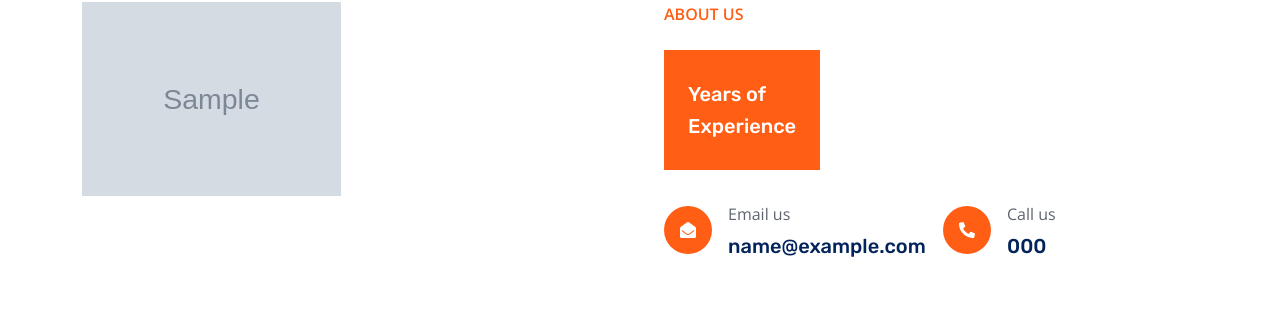
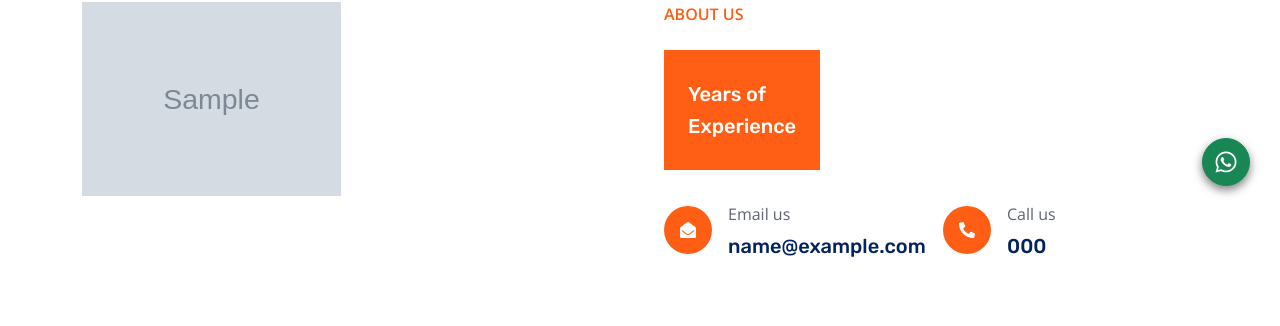
Before and after one commit to sarojoffl/hydro_site, a Django app: page /about/ in a window 1280 px wide. Shown: the part 519-845 px from the top of the page. Run offline with Django 5.2, Linux system fonts and the light colour scheme; tables that the repository leaves empty hold one stand-in row (values such as "Sample post"); grey boxes marked "Sample" are stand-in pictures; data that the repository does not hold is empty; some libraries are stand-ins or nearby versions.

Commit message:
add dynamic whatsapp button

```diff
--- a/core/admin_forms.py
+++ b/core/admin_forms.py
@@ -157,7 +157,7 @@ class OrganizationDetailForm(forms.ModelForm):
     class Meta:
         model = OrganizationDetail
         fields = [
-            'site_title', 'address', 'phone', 'email',
+            'site_title', 'address', 'phone', 'whatsapp_number', 'email',
             'weekday_hours', 'saturday_hours', 'sunday_hours',
             'facebook', 'twitter', 'instagram', 'linkedin',
         ]
@@ -165,6 +165,7 @@ class OrganizationDetailForm(forms.ModelForm):
             'site_title': forms.TextInput(attrs={'placeholder': 'Site Title'}),
             'address': forms.TextInput(attrs={'placeholder': 'Address'}),
             'phone': forms.TextInput(attrs={'placeholder': 'Phone'}),
+            'whatsapp_number': forms.TextInput(attrs={'placeholder': 'WhatsApp Number (optional)'}),
             'email': forms.EmailInput(attrs={'placeholder': 'Email'}),
             'weekday_hours': forms.TextInput(attrs={'placeholder': 'Monday - Friday hours'}),
             'saturday_hours': forms.TextInput(attrs={'placeholder': 'Saturday hours'}),
--- a/core/models.py
+++ b/core/models.py
@@ -164,6 +164,7 @@ class OrganizationDetail(models.Model):
     site_title = models.CharField(max_length=200, default='Hydro Organization')
     address = models.CharField(max_length=255)
     phone = models.CharField(max_length=30)
+    whatsapp_number = models.CharField(max_length=20, blank=True)
     email = models.EmailField()
     weekday_hours = models.CharField(max_length=100)
     saturday_hours = models.CharField(max_length=100)
--- a/templates/base.html
+++ b/templates/base.html
@@ -27,6 +27,29 @@
 
     <!-- Custom CSS -->
     <link href="{% static 'css/style.css' %}" rel="stylesheet">
+
+    <style>
+        .whatsapp-float {
+        position: fixed;
+        bottom: 95px;
+        right: 30px;
+        z-index: 1000;
+        display: flex;
+        align-items: center;
+        justify-content: center;
+        box-shadow: 0 4px 10px rgba(0, 0, 0, 0.5);
+        transition: transform 0.3s ease, box-shadow 0.3s ease;
+        }
+
+        .whatsapp-float:hover {
+        transform: translateY(-5px);
+        box-shadow: 0 6px 15px rgba(0, 0, 0, 0.4);
+        }
+
+        .whatsapp-float i {
+        font-size: 1.5rem;
+        }
+    </style>
 </head>
 <body>
 
@@ -42,26 +65,16 @@
         <div class="col-lg-6 ps-5 text-start">
             <div class="h-100 d-inline-flex align-items-center text-white">
                 <span>Follow Us:</span>
-                {% if org_details.facebook %}
-                <a class="btn btn-link text-light" href="{{ org_details.facebook }}"><i class="fab fa-facebook-f"></i></a>
-                {% endif %}
-                {% if org_details.twitter %}
-                <a class="btn btn-link text-light" href="{{ org_details.twitter }}"><i class="fab fa-twitter"></i></a>
-                {% endif %}
-                {% if org_details.linkedin %}
-                <a class="btn btn-link text-light" href="{{ org_details.linkedin }}"><i class="fab fa-linkedin-in"></i></a>
-                {% endif %}
-                {% if org_details.instagram %}
-                <a class="btn btn-link text-light" href="{{ org_details.instagram }}"><i class="fab fa-instagram"></i></a>
-                {% endif %}
+                {% if org_details.facebook %}<a class="btn btn-link text-light" href="{{ org_details.facebook }}"><i class="fab fa-facebook-f"></i></a>{% endif %}
+                {% if org_details.twitter %}<a class="btn btn-link text-light" href="{{ org_details.twitter }}"><i class="fab fa-twitter"></i></a>{% endif %}
+                {% if org_details.linkedin %}<a class="btn btn-link text-light" href="{{ org_details.linkedin }}"><i class="fab fa-linkedin-in"></i></a>{% endif %}
+                {% if org_details.instagram %}<a class="btn btn-link text-light" href="{{ org_details.instagram }}"><i class="fab fa-instagram"></i></a>{% endif %}
             </div>
         </div>
         <div class="col-lg-6 text-end">
             <div class="h-100 topbar-right d-inline-flex align-items-center text-white py-2 px-5">
                 <span class="fs-5 fw-bold me-2"><i class="fa fa-phone-alt me-2"></i>Call Us:</span>
-                {% if org_details.phone %}
-                <span class="fs-5 fw-bold">{{ org_details.phone }}</span>
-                {% endif %}
+                {% if org_details.phone %}<span class="fs-5 fw-bold">{{ org_details.phone }}</span>{% endif %}
             </div>
         </div>
     </div>
@@ -102,6 +115,13 @@
 {% block content %}
 {% endblock %}
 <!-- Main Content End -->
+
+<!-- WhatsApp Button -->
+{% if org_details.whatsapp_number %}
+<a href="https://wa.me/{{ org_details.whatsapp_number|cut:" "|cut:"+"|cut:"-" }}" class="btn btn-lg btn-success btn-lg-square rounded-circle whatsapp-float" target="_blank" rel="noopener noreferrer">
+    <i class="fab fa-whatsapp"></i>
+</a>
+{% endif %}
 
 <!-- Footer Start -->
 <div class="container-fluid bg-dark footer mt-5 py-5 wow fadeIn" data-wow-delay="0.1s">
```
Also changed, not shown: core/migrations/0010_organizationdetail_whatsapp_number.py (added).
